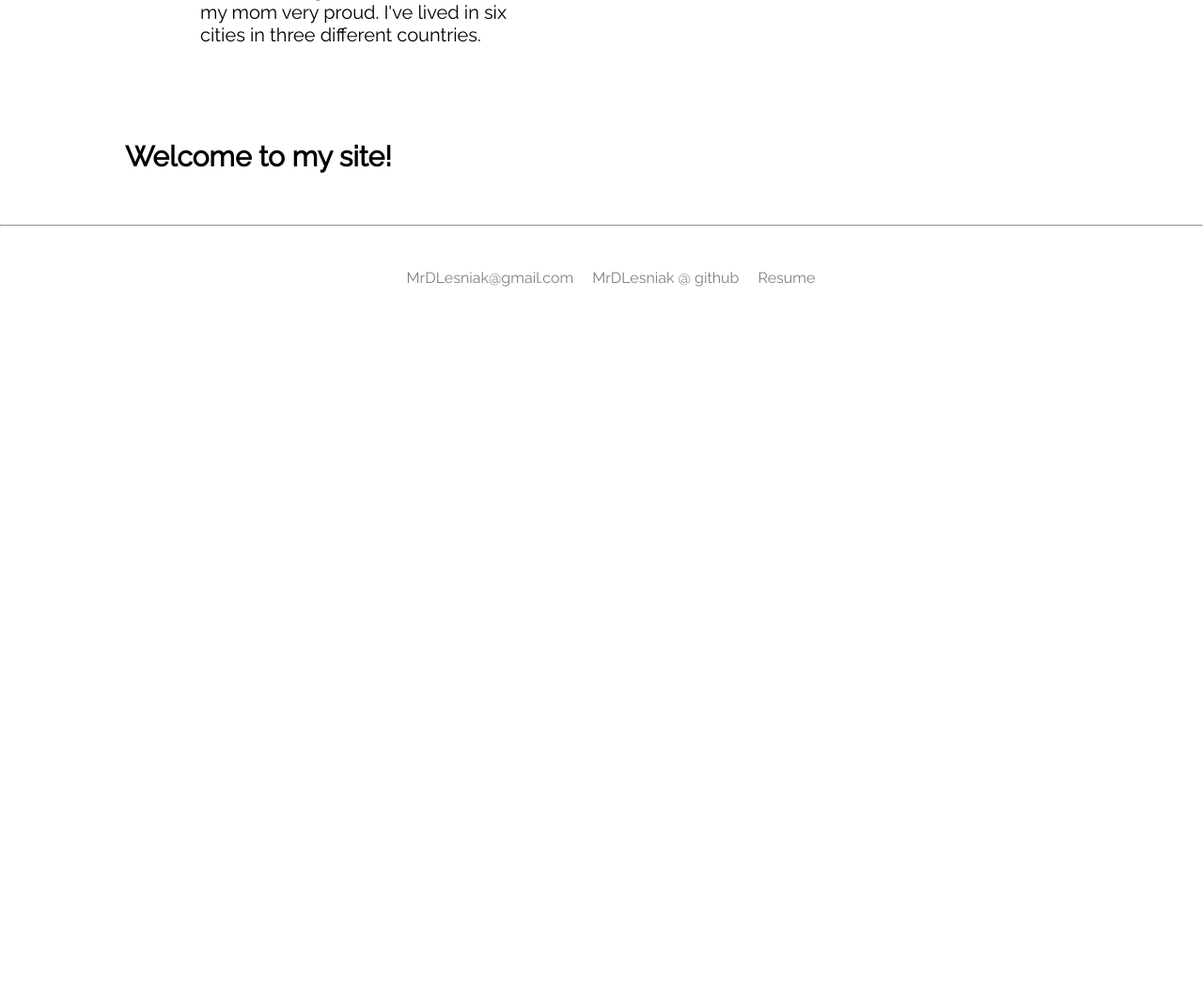
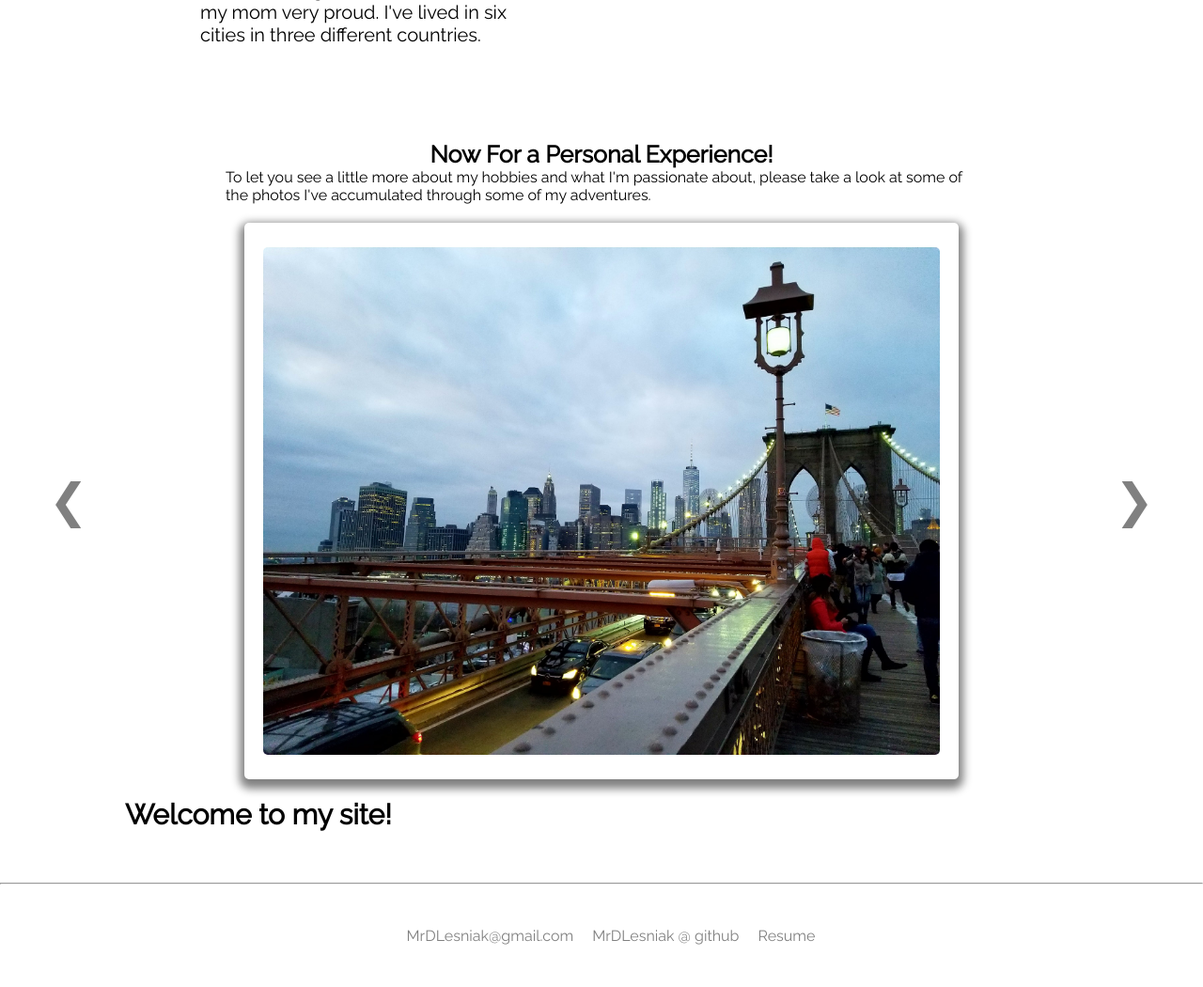
Before and after one commit to mrdlesniak/mrdlesniak.github.io, a Django app: page / in a window 1280 px wide. Shown: the part 1128-2178 px from the top of the page at 94% size. Before the commit the page ends 1433 px from the top, so only its background shows below. Run offline with Django 3.2, Linux system fonts and the light colour scheme; some web fonts are replaced.

Commit message:
creates slideshow with handful of pictures on homepage. Adds fadeIn animation to slides. Adds CSS formatting.

```diff
--- a/portfolio/static/portfolio/style.css
+++ b/portfolio/static/portfolio/style.css
@@ -153,6 +153,81 @@ h3{
     margin-top: 30px;
     margin-bottom: 10px;
 }
+
+#slideshow_section{
+    width: 800px;
+    height: 700px;
+    display: flex;
+    flex-direction: column;
+    margin: auto;
+}
+
+#slides_and_buttons{
+    box-shadow: 0px 5px 10px 5px grey;
+    border-radius: 5px;
+    padding: 20px;
+    margin: 20px;
+    display: flex;
+    flex-direction: row;
+    align-items: center;
+    height: 80%;
+}
+
+#slide_background{
+    height: 100%;
+    width: 100%;
+}
+
+
+#slideshow{
+    position: relative;
+}
+
+.pic_slide{
+    max-width: 100%;
+    height: 100%;
+    display: "none";
+    border-radius: 5px;
+    animation: fadeIn ease 4s;
+    -webkit-animation: fadeIn ease 4s;
+}
+
+
+.arrow_button{
+    font-size: 50px;
+    border: none;
+    background-color: white;
+    color: grey;
+    display: inline-block;
+    padding: 8px 32px;
+    margin: 20px;
+    vertical-align: middle;
+    overflow: hidden;
+    text-decoration: none;
+    text-align: center;
+    cursor: pointer;
+    white-space: nowrap;
+}
+
+.arrow_button:hover{
+    color: black;
+}
+
+.left_arrow{
+    position: absolute;
+    left: 0%;
+}
+
+.right_arrow{
+    position: absolute;
+    right: 0%;
+}
+
+.pic_title{
+    position: absolute;
+    right: 50%;
+}
+
 
 /* projects page */
 .project_box{
--- a/portfolio/templates/portfolio/index.html
+++ b/portfolio/templates/portfolio/index.html
@@ -29,6 +29,48 @@
         </div>
 
     </div>
+
+    <div id="slideshow_section">
+        <h3>Now For a Personal Experience!</h3>
+        <p>To let you see a little more about my hobbies and what I'm passionate about, please take a look at some of the photos I've accumulated through some of my adventures.</p>
+
+        <div id="slides_and_buttons">
+
+            <button class="arrow_button left_arrow" onclick="plusDivs(-1)">&#10094;</button>
+            <div id="slideshow">
+                <img class="pic_slide" src="{% static 'portfolio/pictures/brooklyn_bridge.jpg' %}" >
+                <img class="pic_slide" src="{% static 'portfolio/pictures/canby_fall.jpg' %}" >
+                <img class="pic_slide" src="{% static 'portfolio/pictures/fuji_climbers.jpg' %}" >
+                <img class="pic_slide" src="{% static 'portfolio/pictures/fuji_koi_nobori.jpg' %}" >
+            </div>
+            <button class="arrow_button right_arrow" onclick="plusDivs(1)">&#10095;</button>
+
+        </div>
+
+    </div>
+
     <h2 id="welcome">Welcome to my site!</h2>
 </div>
+
+<script>
+    var slideIndex = 1;
+    showDivs(slideIndex);
+
+    function plusDivs(n) {
+        showDivs(slideIndex += n);
+    }
+
+    function showDivs(n) {
+        var i;
+        var x = document.getElementsByClassName("pic_slide");
+        if (n > x.length) {slideIndex = 1};
+        if (n < 1) {slideIndex = x.length};
+        for (i = 0; i < x.length; i++) {
+            x[i].style.display = "none"
+        }
+        x[slideIndex-1].style.display = "block"
+    }
+
+
+</script>
 {% endblock %}
```
Also changed, not shown: portfolio/static/portfolio/pictures/brooklyn_bridge.jpg (added), portfolio/static/portfolio/pictures/canby_fall.jpg (added), portfolio/static/portfolio/pictures/fuji_climbers.jpg (added), portfolio/static/portfolio/pictures/fuji_koi_nobori.jpg (added).
